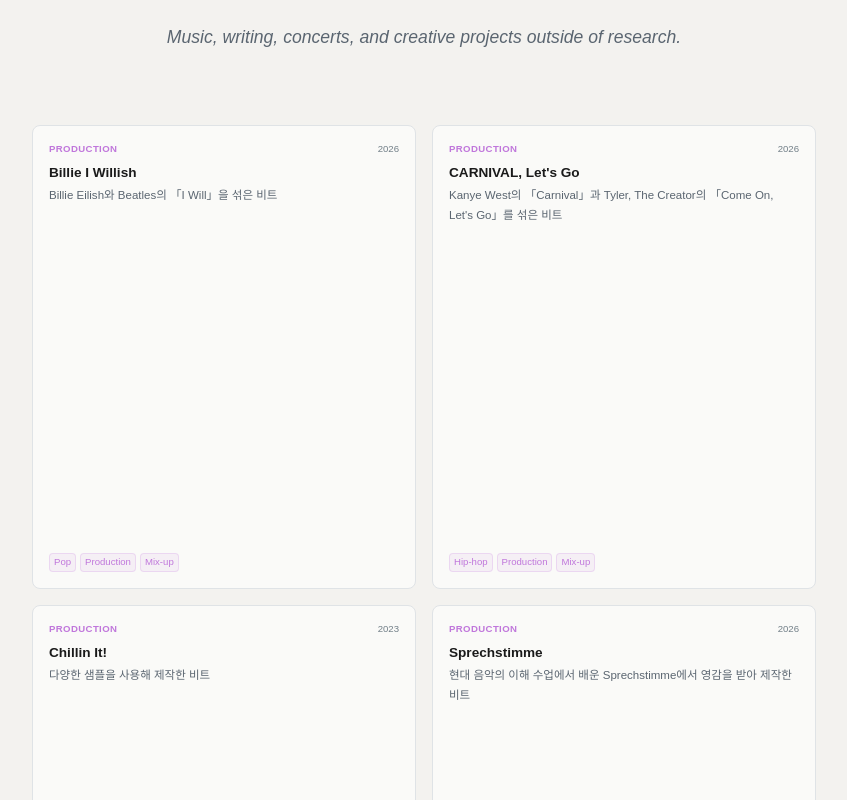
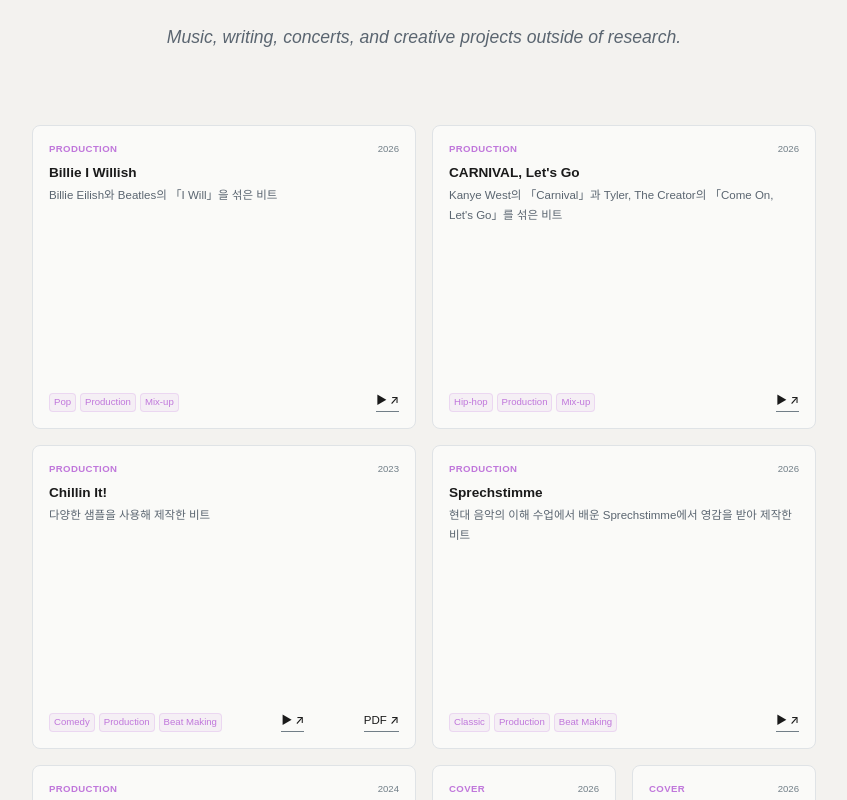
Before and after one commit to sonluos/woochive, a React (Vite) app: page /works in a window 1280 px wide. Shown: the part 220-1020 px from the top of the page, without its empty margins (216-1063 px from the left). Built offline with nearby package versions, Linux system fonts and the light colour scheme.

Commit message:
feat: add media links (Google Drive), PRODUCTION 2x2 biggest

```diff
--- a/src/data/works.ts
+++ b/src/data/works.ts
@@ -7,10 +7,11 @@ export interface WorkEntry {
   year: number;
   size?: 'sm' | 'md' | 'lg';
   pdfUrl?: string;
+  mediaUrl?: string;
 }
 
 export const worksData: WorkEntry[] = [
-  // Beat Making
+  // Production
   {
     id: 'billie-i-willish',
     title: 'Billie I Willish',
@@ -19,6 +20,7 @@ export const worksData: WorkEntry[] = [
     tags: ['Pop', 'Production', 'Mix-up'],
     year: 2026,
     size: 'md',
+    mediaUrl: 'https://drive.google.com/file/d/18VEi0uo3UauhF_nlYSsWYIurwjpk9naa/view',
   },
   {
     id: 'carnival-lets-go',
@@ -28,6 +30,7 @@ export const worksData: WorkEntry[] = [
     tags: ['Hip-hop', 'Production', 'Mix-up'],
     year: 2026,
     size: 'md',
+    mediaUrl: 'https://drive.google.com/file/d/1CmdKZ-tE1KinG4Zwhs9-ELDBy9g84FCw/view',
   },
   {
     id: 'chillin-it',
@@ -38,6 +41,7 @@ export const worksData: WorkEntry[] = [
     year: 2023,
     size: 'lg',
     pdfUrl: '/works/%EA%B3%A0%EC%A0%80%EC%8A%A4%EC%B1%8C%EB%A6%B0%EC%A7%80_%EA%B2%B0%EA%B3%BC%EB%B3%B4%EA%B3%A0%EC%84%9C.pdf',
+    mediaUrl: 'https://drive.google.com/file/d/17I1aOE0KY_vkRt40HmTnEtHrz7LUITcm/view',
   },
   {
     id: 'sprechstimme',
@@ -47,6 +51,7 @@ export const worksData: WorkEntry[] = [
     tags: ['Classic', 'Production', 'Beat Making'],
     year: 2026,
     size: 'sm',
+    mediaUrl: 'https://drive.google.com/file/d/1ZivUkDxidrRN-gS8DpGO8vHAm9ndMv61/view',
   },
   {
     id: 'trumbap',
@@ -56,8 +61,9 @@ export const worksData: WorkEntry[] = [
     tags: ['Boom-bap', 'Production', 'Beat Making'],
     year: 2024,
     size: 'sm',
+    mediaUrl: 'https://drive.google.com/file/d/1nAl7BB6DEer8EO99AHbJqN-BZrQeYP15/view',
   },
-  // Guitar/Drum Cover
+  // Cover
   {
     id: 'guitar-best-parts',
     title: 'Best Parts',
@@ -66,6 +72,7 @@ export const worksData: WorkEntry[] = [
     tags: ['R&B', 'Cover', 'Guitar'],
     year: 2026,
     size: 'sm',
+    mediaUrl: 'https://drive.google.com/file/d/1XGtrsR5bcC20rx1JAGbHN3gncy0KI_IO/view',
   },
   {
     id: 'guitar-public-enemy',
@@ -75,6 +82,7 @@ export const worksData: WorkEntry[] = [
     tags: ['Rage', 'Cover', 'Electric Guitar'],
     year: 2026,
     size: 'sm',
+    mediaUrl: 'https://drive.google.com/file/d/1538jLbO2flx9zSjd5KGHh9MD5QQS8DhX/view',
   },
   {
     id: 'guitar-who-knows',
@@ -84,6 +92,7 @@ export const worksData: WorkEntry[] = [
     tags: ['R&B', 'Cover', 'Guitar'],
     year: 2026,
     size: 'md',
+    mediaUrl: 'https://drive.google.com/file/d/1L3oJtxvA7dazDfr8VAgB35as44L-mvBy/view',
   },
   {
     id: 'drum-meaning',
@@ -93,6 +102,7 @@ export const worksData: WorkEntry[] = [
     tags: ['Pop', 'Cover', 'Drum'],
     year: 2026,
     size: 'sm',
+    mediaUrl: 'https://drive.google.com/file/d/1aGCK7iPQm8gAlaezC3EnAl0zLVAWPT2k/view',
   },
   // Report
   {
@@ -144,6 +154,7 @@ export const worksData: WorkEntry[] = [
     tags: ['Visualization', 'Diffusion', 'AI'],
     year: 2026,
     size: 'md',
+    mediaUrl: 'https://drive.google.com/file/d/1danuyhZbH5T8xDAi87-Teqx_bnkPeyxh/view',
   },
   {
     id: 'mugyeonggye',
@@ -153,5 +164,6 @@ export const worksData: WorkEntry[] = [
     tags: ['Contest', 'Concerts', 'Shortform'],
     year: 2025,
     size: 'sm',
+    mediaUrl: 'https://drive.google.com/file/d/1-Dv0HVa8tCd5tZfvJXGJVomSR5aHEQBt/view',
   },
 ];
--- a/src/pages/Works.css
+++ b/src/pages/Works.css
@@ -45,11 +45,11 @@
 }
 
 /* Tangram piece positions — 15 pieces in 4x7 grid */
-.works__piece--0  { grid-column: span 2; grid-row: span 3; }  /* Billie — PRODUCTION biggest */
-.works__piece--1  { grid-column: span 2; grid-row: span 3; }  /* CARNIVAL — PRODUCTION biggest */
-.works__piece--2  { grid-column: span 2; grid-row: span 3; }  /* Chillin It — PRODUCTION biggest */
-.works__piece--3  { grid-column: span 2; grid-row: span 3; }  /* Sprechstimme — PRODUCTION biggest */
-.works__piece--4  { grid-column: span 2; grid-row: span 3; }  /* TrumBap — PRODUCTION biggest */
+.works__piece--0  { grid-column: span 2; grid-row: span 2; }  /* Billie — PRODUCTION */
+.works__piece--1  { grid-column: span 2; grid-row: span 2; }  /* CARNIVAL — PRODUCTION */
+.works__piece--2  { grid-column: span 2; grid-row: span 2; }  /* Chillin It — PRODUCTION */
+.works__piece--3  { grid-column: span 2; grid-row: span 2; }  /* Sprechstimme — PRODUCTION */
+.works__piece--4  { grid-column: span 2; grid-row: span 2; }  /* TrumBap — PRODUCTION */
 .works__piece--5  { grid-column: span 1; grid-row: span 1; }  /* Best Parts — min */
 .works__piece--6  { grid-column: span 1; grid-row: span 1; }  /* Public Enemy — min */
 .works__piece--7  { grid-column: span 2; grid-row: span 1; }  /* Who Knows — wide */
--- a/src/pages/Works.tsx
+++ b/src/pages/Works.tsx
@@ -28,6 +28,16 @@ export default function Works() {
                 {work.tags.map((tag) => (
                   <span key={tag} className="works__piece-tag">{tag}</span>
                 ))}
+                {work.mediaUrl && (
+                  <a
+                    className="works__piece-pdf"
+                    href={work.mediaUrl}
+                    target="_blank"
+                    rel="noopener noreferrer"
+                  >
+                    ▶ ↗
+                  </a>
+                )}
                 {work.pdfUrl && (
                   <a
                     className="works__piece-pdf"
```
